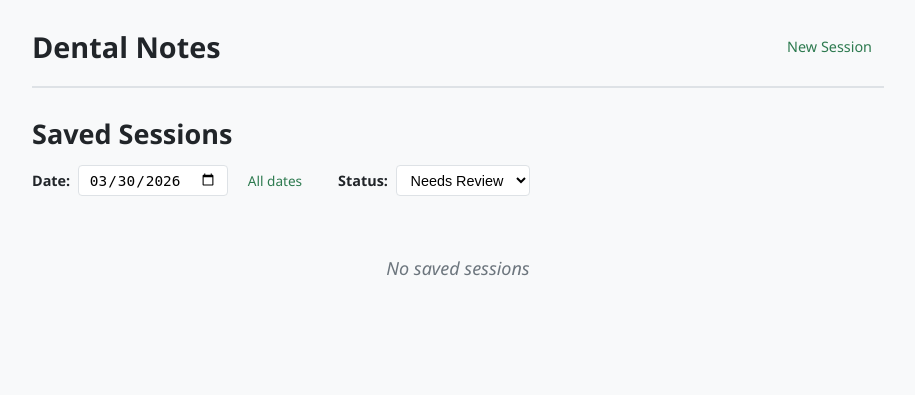
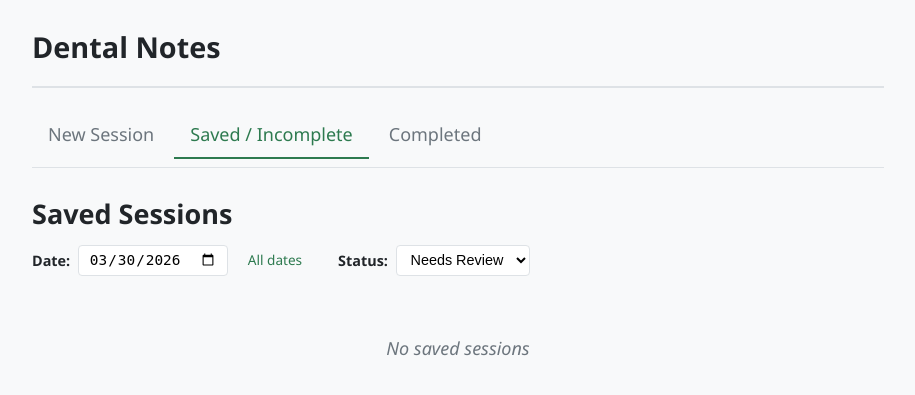
Before and after one commit to Deeps-Plato/dental-notes, a FastAPI app: page /sessions?status=recorded in a window 1280 px wide. Shown: the top 395 px of the page, without its empty margins (182-1097 px from the left). Run offline with FastAPI, Linux system fonts and the light colour scheme.

Commit message:
fix(05): GPU health attribute + nav links + nav bar on all pages
- Fix health.py: total_mem -> total_memory (PyTorch attribute name)
- Add main-nav bar to index, sessions, and review pages
- Links: New Session, Saved/Incomplete, Completed

Co-Authored-By: Claude Opus 4.6 (1M context) <noreply@anthropic.com>

```diff
--- a/src/dental_notes/health.py
+++ b/src/dental_notes/health.py
@@ -91,7 +91,7 @@ class HealthChecker:
                 details={
                     "available": True,
                     "name": props.name,
-                    "total_memory_mb": round(props.total_mem / (1024 * 1024)),
+                    "total_memory_mb": round(props.total_memory / (1024 * 1024)),
                     "allocated_mb": round(allocated / (1024 * 1024)),
                 },
             )
--- a/src/dental_notes/static/style.css
+++ b/src/dental_notes/static/style.css
@@ -65,6 +65,35 @@ header h1 {
     background: #e8f5e9;
     color: var(--primary);
     font-weight: 500;
+}
+
+/* Main Navigation */
+.main-nav {
+    display: flex;
+    gap: 0.25rem;
+    margin-bottom: 1.5rem;
+    border-bottom: 1px solid var(--border);
+    padding-bottom: 0.5rem;
+}
+
+.nav-link {
+    padding: 0.5rem 1rem;
+    text-decoration: none;
+    color: var(--text-muted);
+    font-weight: 500;
+    border-radius: 4px 4px 0 0;
+    border-bottom: 2px solid transparent;
+    transition: color 0.2s, border-color 0.2s;
+}
+
+.nav-link:hover {
+    color: var(--text);
+    background: rgba(0, 0, 0, 0.03);
+}
+
+.nav-active {
+    color: var(--primary);
+    border-bottom-color: var(--primary);
 }
 
 /* Microphone Section */
--- a/src/dental_notes/templates/index.html
+++ b/src/dental_notes/templates/index.html
@@ -25,6 +25,12 @@
             </span>
         </div>
     </header>
+
+    <nav class="main-nav">
+        <a href="/" class="nav-link nav-active">New Session</a>
+        <a href="/sessions?status=recorded" class="nav-link">Saved / Incomplete</a>
+        <a href="/sessions?status=reviewed&amp;date=all" class="nav-link">Completed</a>
+    </nav>
 
     <main>
         <!-- Microphone Selector -->
--- a/src/dental_notes/templates/sessions.html
+++ b/src/dental_notes/templates/sessions.html
@@ -10,10 +10,13 @@
 <body>
     <header>
         <h1>Dental Notes</h1>
-        <div class="status-bar">
-            <a href="/" class="btn-link">New Session</a>
-        </div>
     </header>
+
+    <nav class="main-nav">
+        <a href="/" class="nav-link">New Session</a>
+        <a href="/sessions?status=recorded" class="nav-link {% if filter_status == 'recorded' %}nav-active{% endif %}">Saved / Incomplete</a>
+        <a href="/sessions?status=reviewed&amp;date=all" class="nav-link {% if filter_status == 'reviewed' %}nav-active{% endif %}">Completed</a>
+    </nav>
 
     <main>
         <h2>Saved Sessions</h2>
```
Also changed, not shown: src/dental_notes/templates/review.html (+6 -3 lines), tests/test_health.py (+3 -3 lines).
